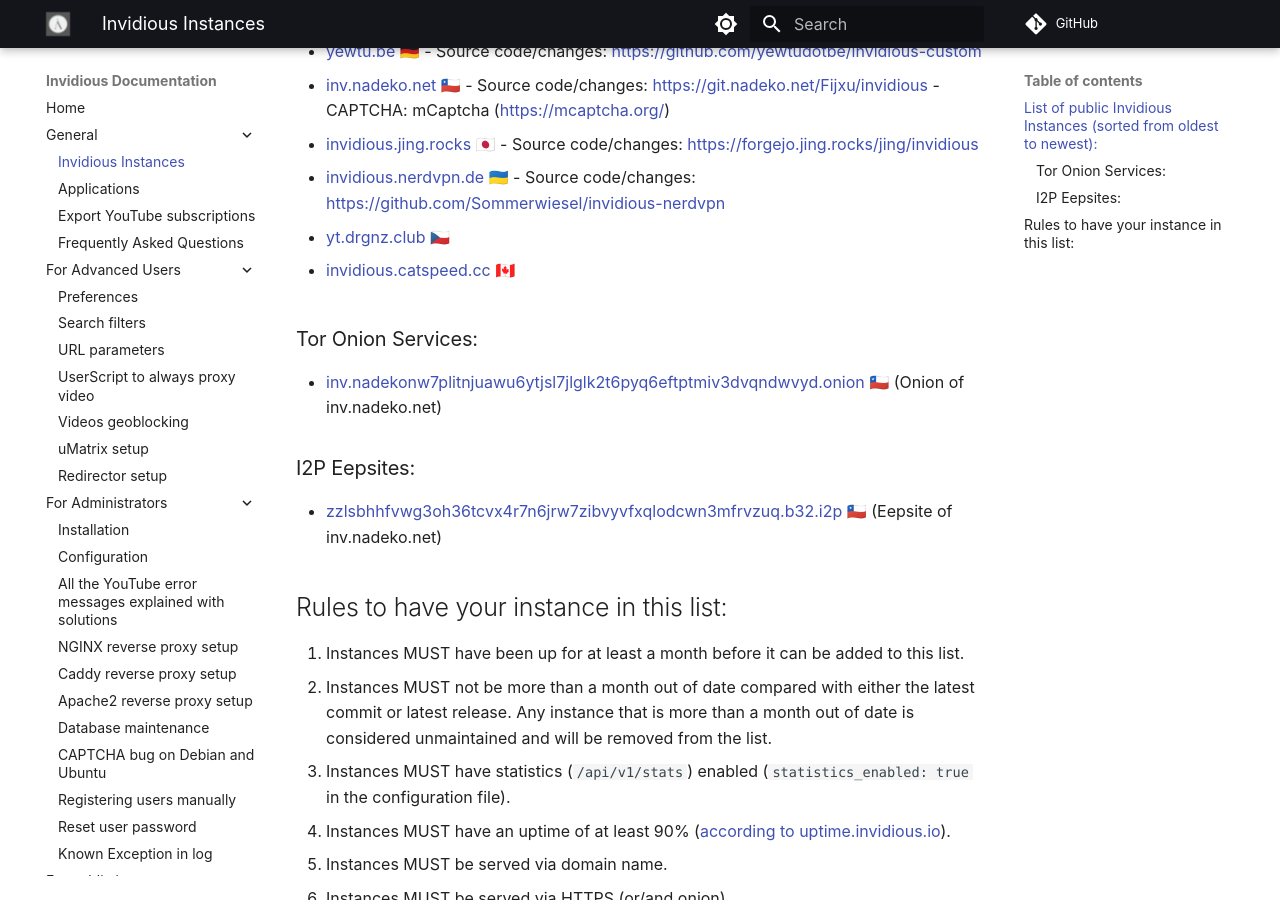
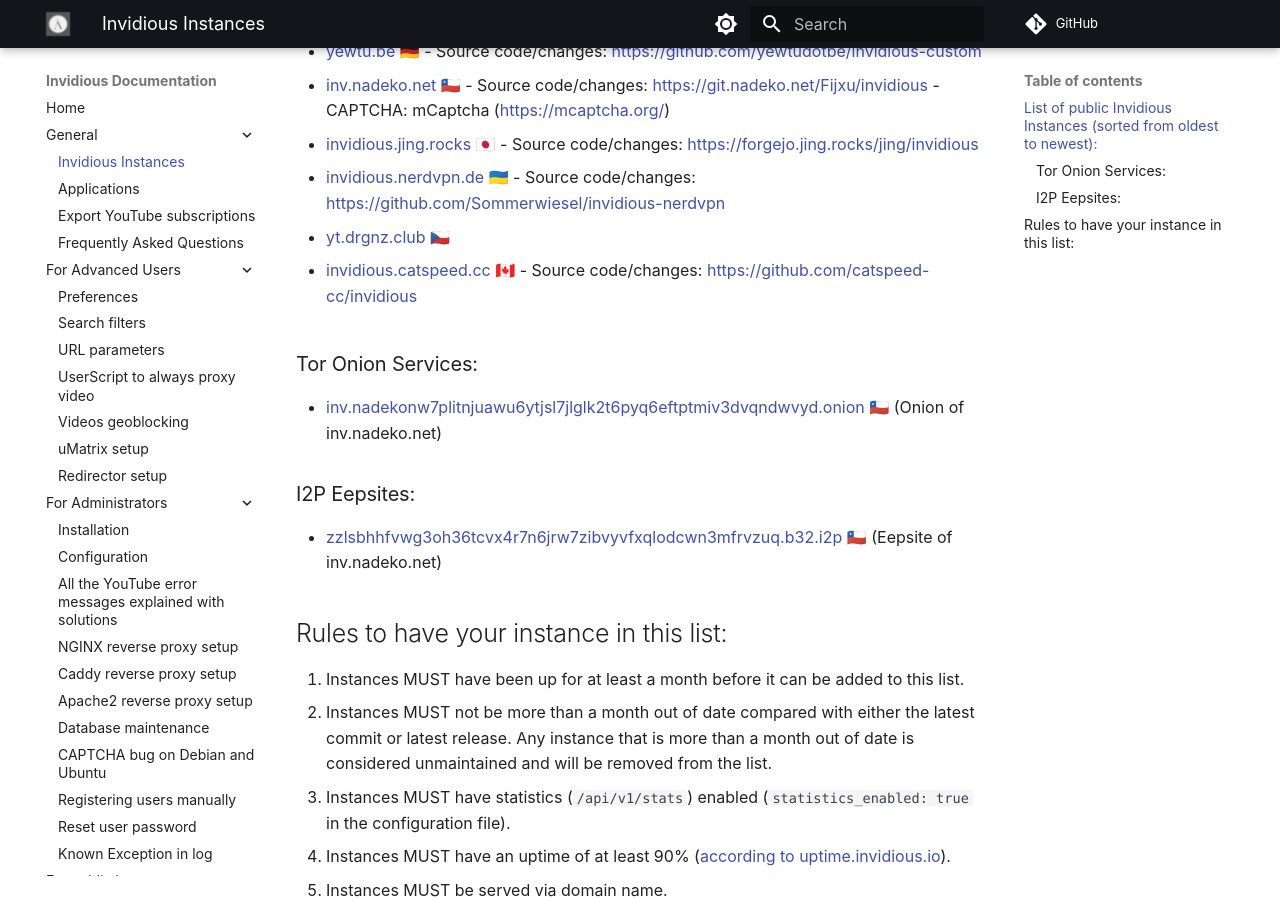
Before and after one commit to iv-org/documentation, an MkDocs documentation site: the page built from docs/instances.md, in a window 1280 px wide and 900 px high, scrolled down 409 px. Built offline with MkDocs 1.6.1 and Material for MkDocs 9.7.7, drawn with Linux system fonts in a browser that asks for light colours; comment, search, counter and statistics services are not loaded.

Commit message:
missing source code repo for invidious.catspeed.cc

```diff
--- a/docs/instances.md
+++ b/docs/instances.md
@@ -18,7 +18,7 @@
 
 * [yt.drgnz.club](https://yt.drgnz.club) 🇨🇿
 
-* [invidious.catspeed.cc](https://invidious.catspeed.cc) 🇨🇦
+* [invidious.catspeed.cc](https://invidious.catspeed.cc) 🇨🇦 - Source code/changes: https://github.com/catspeed-cc/invidious
 
 ### Tor Onion Services:
 
```
